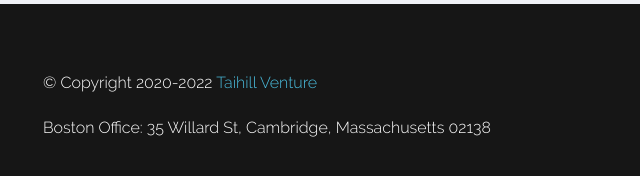
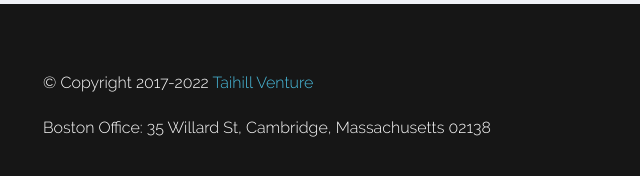
Before and after one commit to hehkcaspar/Taihill, a plain HTML site: page index.html in a window 1280 px wide. Shown: the part 9648-9824 px from the top of the page, 27-667 px from the left. Drawn offline with Linux system fonts and the light colour scheme; some packages are replaced by stand-ins of ours; a script that the page names is missing.

Commit message:
copyright

```diff
--- a/index.html
+++ b/index.html
@@ -1941,7 +1941,7 @@
         <div class="row">
 
           <div class="col-md-6 col-xs-12">
-            <p class="copyright">&copy; Copyright 2020-2022 <a href="http://taihill.vc">Taihill Venture</a>
+            <p class="copyright">&copy; Copyright 2017-2022 <a href="http://taihill.vc">Taihill Venture</a>
             </p>
             <p> Boston Office: 35 Willard St, Cambridge, Massachusetts 02138</p>
           </div>
```
